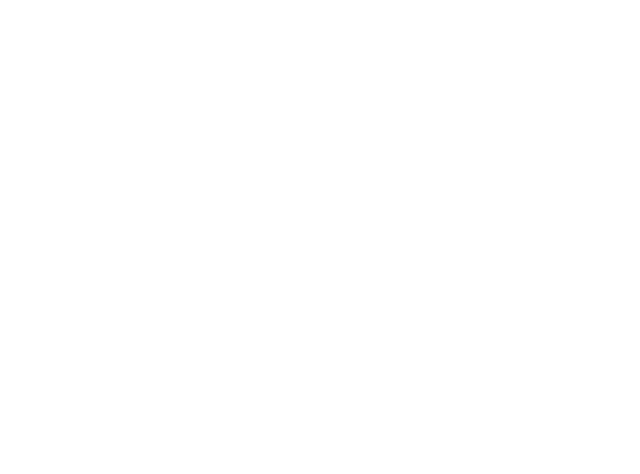
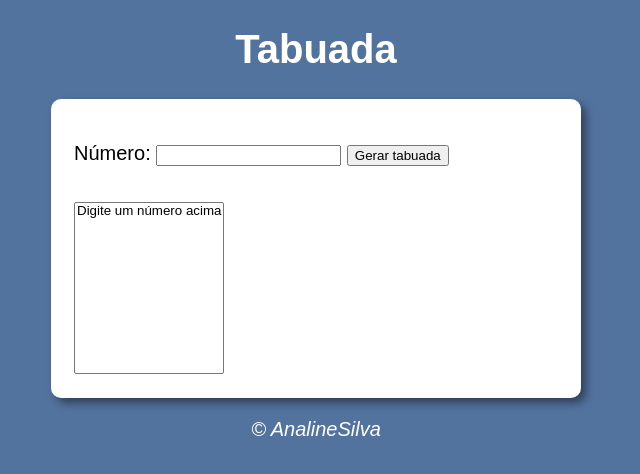
Before and after one commit to 4n4l1n3/09-js-repeticoes, a plain HTML site: page tabuada.html in a window 1280 px wide. Shown: the whole page, without its empty margins (324-964 px from the left). Drawn offline with Linux system fonts and the light colour scheme.

Commit message:
Resolvendo 'Tabuada'

```diff
--- /dev/null
+++ b/estilo1.css
@@ -0,0 +1,29 @@
+body {
+    background: rgba(29, 72, 129, 0.76);
+    font: normal 15pt Arial;
+}
+
+header {
+    color: white;
+    text-align: center;
+}
+
+section {
+    background: white;
+    border-radius: 10px;
+    padding: 15px;
+    width: 500px;
+    margin: auto;
+    box-shadow: 5px 5px 10px rgba(0, 0, 0, 0.445);
+
+}
+
+div {
+    padding: 8px;
+}
+
+footer {
+    color: white;
+    text-align: center;
+    font-style: italic;
+}
--- /dev/null
+++ b/script1.js
@@ -0,0 +1,18 @@
+function tabuada() {
+    let num = document.getElementById('txtn')
+    let tab = document.getElementById('seltab')
+    if(num.value.length == 0) {
+        window.alert('Por favor, digite um número!')
+    }else {
+        let n = Number(num.value)
+        let c = 1
+        tab.innerHTML = ''
+        while (c <= 10) {
+            let item = document.createElement('option')
+            item.text = `${n} x ${c} = ${n*c}`
+            item.value = `tab${c}`
+            tab.appendChild(item)
+            c++
+        }
+    }
+}
--- a/tabuada.html
+++ b/tabuada.html
@@ -0,0 +1,30 @@
+<!DOCTYPE html>
+<html lang="pt-BR">
+<head>
+    <meta charset="UTF-8">
+    <meta name="viewport" content="width=device-width, initial-scale=1.0">
+    <meta http-equiv="X-UA-Compatible" content="ie=edge">
+    <title>Tabuada</title>
+    <link rel="stylesheet" href="estilo1.css">
+</head>
+<body>
+    <header>
+        <h1>Tabuada</h1>
+    </header>
+    <section>
+        <div>
+            <p>Número: <input type="number" name="num" id="txtn">
+            <input type="button" value="Gerar tabuada" onclick="tabuada()"></p>
+        </div>
+        <div>
+            <select name="tabuada" id="seltab" size="10">
+                <option>Digite um número acima</option>
+            </select>
+        </div>
+    </section>
+    <footer>
+        <p>&copy; AnalineSilva</p>
+    </footer>
+    <script src="script1.js"></script>
+</body>
+</html>
```
Also changed, not shown: index.html (+10 -0 lines).
